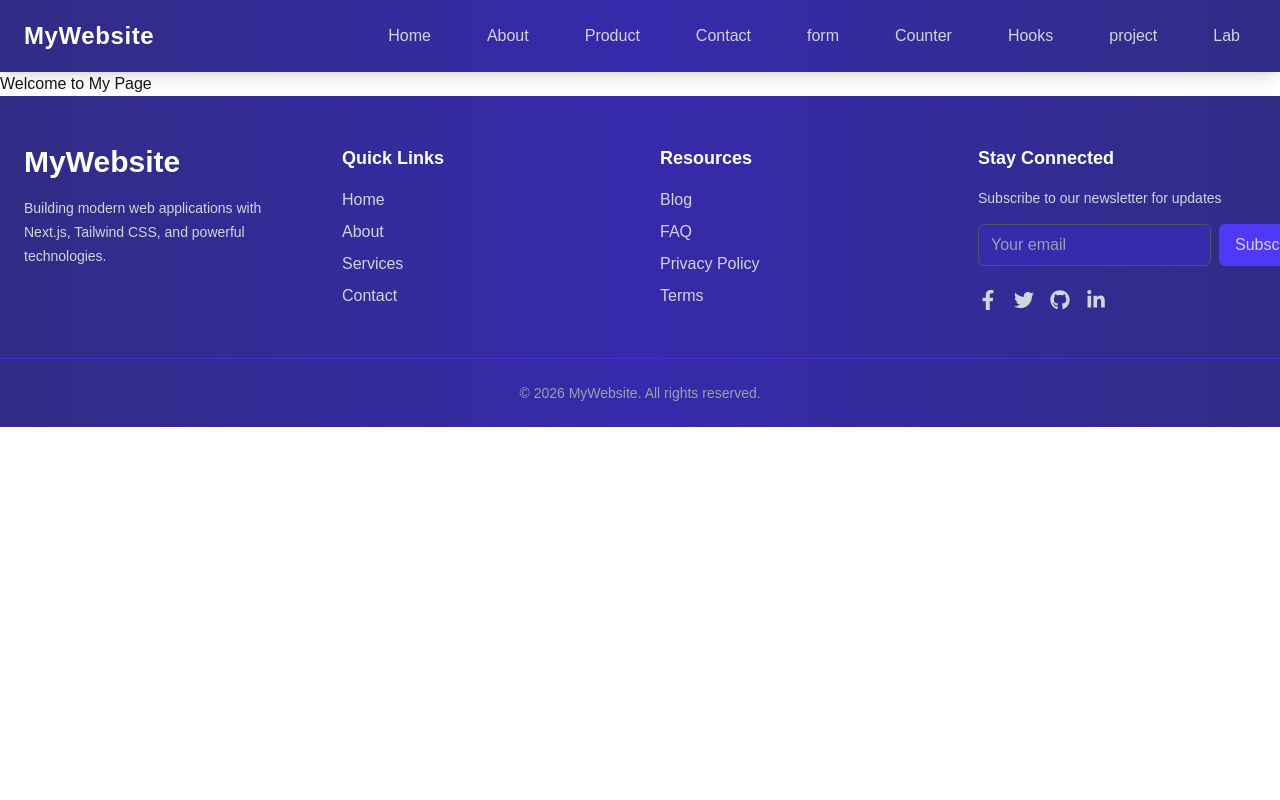
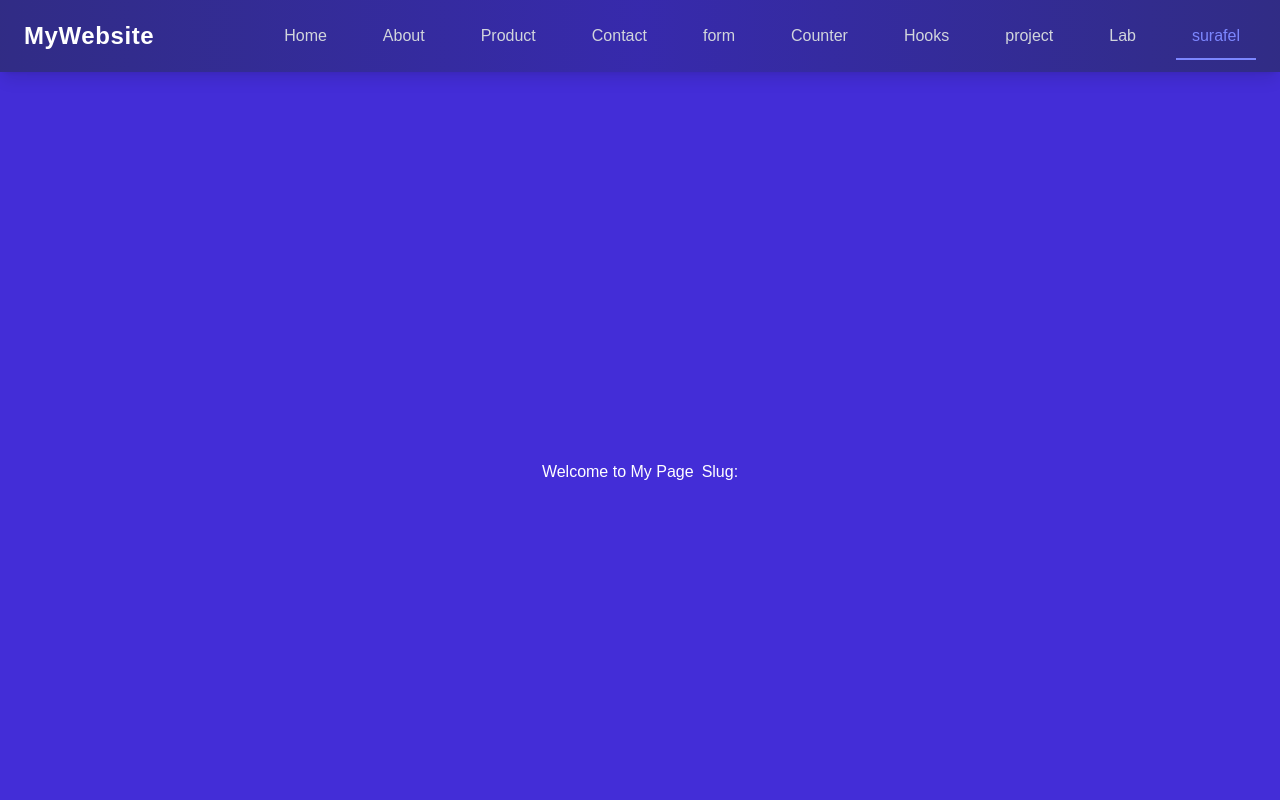
Before and after one commit to abyssiniatech/Nextjs_intermidate, a Next.js app: page /surafel in a window 1280 px wide. Shown: the top 800 px of the page. Built offline with nearby package versions, Linux system fonts and the light colour scheme.

Commit message:
add the second result:

```diff
--- a/app/components/Link.tsx
+++ b/app/components/Link.tsx
@@ -12,7 +12,8 @@ export const links = [
   { name: 'Counter', href: '/counter' },
   { name: 'Hooks', href: '/hooks' },
   { name: 'project', href: '/project' },
-  {name:'Lab',href:'/lab'}
+  { name: 'Lab', href: '/lab' },
+  {name: 'surafel', href: '/surafel' },
 ];
 
 const Linkpage = () => {
--- a/app/surafel/page.tsx
+++ b/app/surafel/page.tsx
@@ -1,7 +1,10 @@
-const page = () => {
+'use client';
+const page = async ({ params }: { params: { slug: string } }) => {
+  const { slug } = params;
   return (
-    <div>
+    <div className="min-h-screen p-4 flex justify-center items-center gap-2  bg-indigo-700 text-white">
       <h1>Welcome to My Page</h1>
+      <p>Slug: {slug}</p>
     </div>
   );
 };
```
